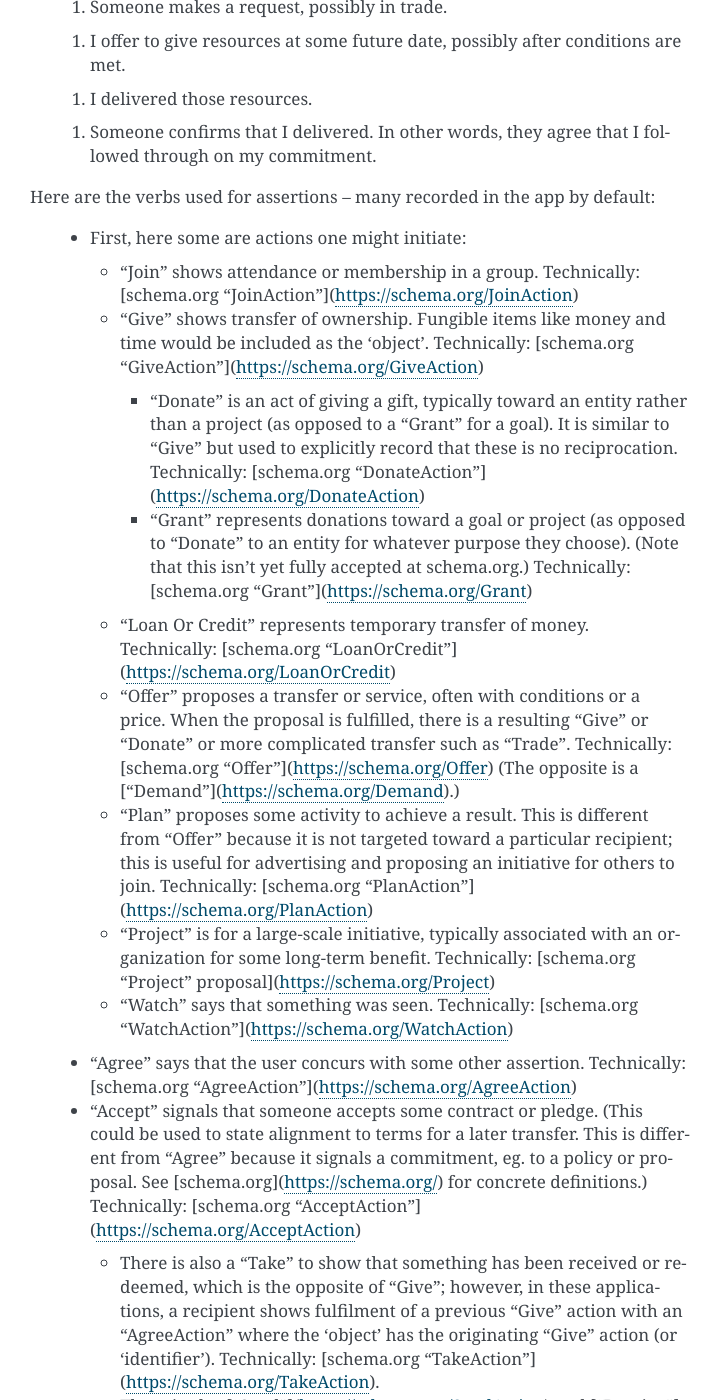
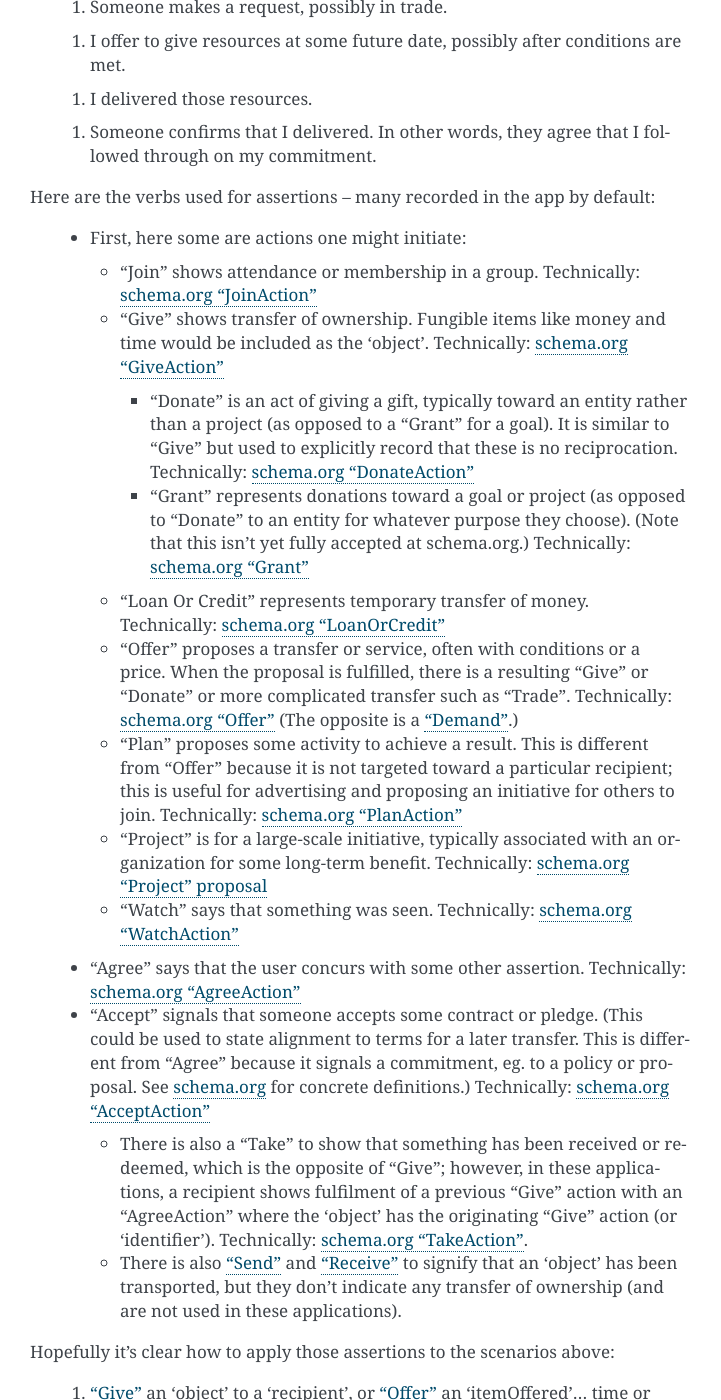
Before and after one commit to trentlarson/endorser-docs, a Sphinx documentation site: the page built from source/transactions.rst, in a window 1280 px wide and 1400 px high, scrolled down 247 px. Shown: the whole window, without its empty margins (390-1111 px from the left). Built offline with Sphinx 7.4.7, drawn with Linux system fonts in a browser that asks for light colours; some of the changed text lies outside the part shown.

Commit message:
fix remaining external links

```diff
--- a/source/pledge.rst
+++ b/source/pledge.rst
@@ -10,7 +10,7 @@
 
 1. I want to record membership for my users.
 
-The specific verbs used in these are "Accept" & "Agree", along with a text description of the pledge. Technically: schema.org ["AcceptAction"](https://schema.org/AcceptAction) and ["AgreeAction"](https://schema.org/AgreeAction)
+The specific verbs used in these are "Accept" & "Agree", along with a text description of the pledge. Technically: schema.org `"AcceptAction" <https://schema.org/AcceptAction>`_ and `"AgreeAction" <https://schema.org/AgreeAction>`_
 
 So we can apply that to the scenarios above, available in the app:
 
@@ -24,6 +24,6 @@
 
 Pledges are used in many places:
 
-  - The [Developer Certificate of Origin](https://developercertificate.org/) is a pledge that the developer created their contribution, and git projects can enforce that pledge, eg. at [GitHub](https://github.com/apps/dco).
+  - The `Developer Certificate of Origin <https://developercertificate.org/>`_ is a pledge that the developer created their contribution, and git projects can enforce that pledge, eg. at `GitHub <https://github.com/apps/dco>`_.
 
-  - The [Thick Red Line](https://thickredline.org/) aims to build membership inside police departments with a simple pledge (regarding victimless crimes -- see [page 3 here](https://thickredline.org/wp-content/uploads/2020/10/The_Police_and_Sheriffs_Dept_Starter_Pack_Handbook-1.pdf)).
+  - The `Thick Red Line <https://thickredline.org/>`_ aims to build membership inside police departments with a simple pledge (regarding victimless crimes -- see `page 3 here <https://thickredline.org/wp-content/uploads/2020/10/The_Police_and_Sheriffs_Dept_Starter_Pack_Handbook-1.pdf>`_).
--- a/source/transactions.rst
+++ b/source/transactions.rst
@@ -20,47 +20,47 @@
 
   - First, here some are actions one might initiate:
 
-    - "Join" shows attendance or membership in a group. Technically: [schema.org "JoinAction"](https://schema.org/JoinAction)
+    - "Join" shows attendance or membership in a group. Technically: `schema.org "JoinAction" <https://schema.org/JoinAction>`_
 
-    - "Give" shows transfer of ownership. Fungible items like money and time would be included as the 'object'. Technically: [schema.org "GiveAction"](https://schema.org/GiveAction)
+    - "Give" shows transfer of ownership. Fungible items like money and time would be included as the 'object'. Technically: `schema.org "GiveAction" <https://schema.org/GiveAction>`_
 
-      - "Donate" is an act of giving a gift, typically toward an entity rather than a project (as opposed to a "Grant" for a goal). It is similar to "Give" but used to explicitly record that these is no reciprocation. Technically: [schema.org "DonateAction"](https://schema.org/DonateAction)
+      - "Donate" is an act of giving a gift, typically toward an entity rather than a project (as opposed to a "Grant" for a goal). It is similar to "Give" but used to explicitly record that these is no reciprocation. Technically: `schema.org "DonateAction" <https://schema.org/DonateAction>`_
 
-      - "Grant" represents donations toward a goal or project (as opposed to "Donate" to an entity for whatever purpose they choose). (Note that this isn't yet fully accepted at schema.org.) Technically: [schema.org "Grant"](https://schema.org/Grant)
+      - "Grant" represents donations toward a goal or project (as opposed to "Donate" to an entity for whatever purpose they choose). (Note that this isn't yet fully accepted at schema.org.) Technically: `schema.org "Grant" <https://schema.org/Grant>`_
 
-    - "Loan Or Credit" represents temporary transfer of money. Technically: [schema.org "LoanOrCredit"](https://schema.org/LoanOrCredit)
+    - "Loan Or Credit" represents temporary transfer of money. Technically: `schema.org "LoanOrCredit" <https://schema.org/LoanOrCredit>`_
 
-    - "Offer" proposes a transfer or service, often with conditions or a price. When the proposal is fulfilled, there is a resulting "Give" or "Donate" or more complicated transfer such as "Trade". Technically: [schema.org "Offer"](https://schema.org/Offer) (The opposite is a ["Demand"](https://schema.org/Demand).)
+    - "Offer" proposes a transfer or service, often with conditions or a price. When the proposal is fulfilled, there is a resulting "Give" or "Donate" or more complicated transfer such as "Trade". Technically: `schema.org "Offer" <https://schema.org/Offer>`_ (The opposite is a `"Demand" <https://schema.org/Demand>`_.)
 
-    - "Plan" proposes some activity to achieve a result. This is different from "Offer" because it is not targeted toward a particular recipient; this is useful for advertising and proposing an initiative for others to join. Technically: [schema.org "PlanAction"](https://schema.org/PlanAction)
+    - "Plan" proposes some activity to achieve a result. This is different from "Offer" because it is not targeted toward a particular recipient; this is useful for advertising and proposing an initiative for others to join. Technically: `schema.org "PlanAction" <https://schema.org/PlanAction>`_
 
-    - "Project" is for a large-scale initiative, typically associated with an organization for some long-term benefit. Technically: [schema.org "Project" proposal](https://schema.org/Project)
+    - "Project" is for a large-scale initiative, typically associated with an organization for some long-term benefit. Technically: `schema.org "Project" proposal <https://schema.org/Project>`_
 
-    - "Watch" says that something was seen. Technically: [schema.org "WatchAction"](https://schema.org/WatchAction)
+    - "Watch" says that something was seen. Technically: `schema.org "WatchAction" <https://schema.org/WatchAction>`_
 
-  - "Agree" says that the user concurs with some other assertion. Technically: [schema.org "AgreeAction"](https://schema.org/AgreeAction)
+  - "Agree" says that the user concurs with some other assertion. Technically: `schema.org "AgreeAction" <https://schema.org/AgreeAction>`_
 
-  - "Accept" signals that someone accepts some contract or pledge. (This could be used to state alignment to terms for a later transfer. This is different from "Agree" because it signals a commitment, eg. to a policy or proposal. See [schema.org](https://schema.org/) for concrete definitions.) Technically: [schema.org "AcceptAction"](https://schema.org/AcceptAction)
+  - "Accept" signals that someone accepts some contract or pledge. (This could be used to state alignment to terms for a later transfer. This is different from "Agree" because it signals a commitment, eg. to a policy or proposal. See `schema.org <https://schema.org/>`_ for concrete definitions.) Technically: `schema.org "AcceptAction" <https://schema.org/AcceptAction>`_
 
-    - There is also a "Take" to show that something has been received or redeemed, which is the opposite of "Give"; however, in these applications, a recipient shows fulfilment of a previous "Give" action with an "AgreeAction" where the 'object' has the originating "Give" action (or 'identifier'). Technically: [schema.org "TakeAction"](https://schema.org/TakeAction).
+    - There is also a "Take" to show that something has been received or redeemed, which is the opposite of "Give"; however, in these applications, a recipient shows fulfilment of a previous "Give" action with an "AgreeAction" where the 'object' has the originating "Give" action (or 'identifier'). Technically: `schema.org "TakeAction" <https://schema.org/TakeAction>`_.
 
-    - There is also ["Send"](https://schema.org/SendAction) and ["Receive"](https://schema.org/ReceiveAction) to signify that an 'object' has been transported, but they don't indicate any transfer of ownership (and are not used in these applications).
+    - There is also `"Send" <https://schema.org/SendAction>`_ and `"Receive" <https://schema.org/ReceiveAction>`_ to signify that an 'object' has been transported, but they don't indicate any transfer of ownership (and are not used in these applications).
 
 Hopefully it's clear how to apply those assertions to the scenarios above:
 
-  1. ["Give"](https://schema.org/GiveAction) an 'object' to a 'recipient', or ["Offer"](https://schema.org/Offer) an 'itemOffered'... time or money or even a ["Service"](https://schema.org/Service).
+  1. `"Give" <https://schema.org/GiveAction>`_ an 'object' to a 'recipient', or `"Offer" <https://schema.org/Offer>`_ an 'itemOffered'... time or money or even a `"Service" <https://schema.org/Service>`_.
 
-    - One could also ["Grant"](https://schema.org/Grant), though that is new to the schema.
+    - One could also `"Grant" <https://schema.org/Grant>`_, though that is new to the schema.
 
-  1. ["Ask"](https://schema.org/AskAction) for 'object', or ["Demand"](https://schema.org/Demand) some help or resource 'itemOffered'.
+  1. `"Ask" <https://schema.org/AskAction>`_ for 'object', or `"Demand" <https://schema.org/Demand>`_ some help or resource 'itemOffered'.
 
-  1. ["Offer"](https://schema.org/Offer) some help or resource, eg. some 'eligibleQuantity' of 'itemOffered' at a 'price' when 'availabilityStarts'.
+  1. `"Offer" <https://schema.org/Offer>`_ some help or resource, eg. some 'eligibleQuantity' of 'itemOffered' at a 'price' when 'availabilityStarts'.
 
-    - One could also ["LoanOrCredit"](https://schema.org/LoanOrCredit) some 'amount' of 'currency' for 'loanTerm'.
+    - One could also `"LoanOrCredit" <https://schema.org/LoanOrCredit>`_ some 'amount' of 'currency' for 'loanTerm'.
 
-  1. ["Give"](https://schema.org/GiveAction) to say that a transfer is done. Senders use this to claim that they transfer ownership to someone else.
+  1. `"Give" <https://schema.org/GiveAction>`_ to say that a transfer is done. Senders use this to claim that they transfer ownership to someone else.
 
-  1. ["Agree"](https://schema.org/AgreeAction) to confirm delivery of a "GiveAction" which is included as the 'object'. This is how recipients signal they've received whatever was given or donated.
+  1. `"Agree" <https://schema.org/AgreeAction>`_ to confirm delivery of a "GiveAction" which is included as the 'object'. This is how recipients signal they've received whatever was given or donated.
 
 In our Endorser app, you can try many of these such as Time or Money Donations, or Credit.
 
@@ -74,8 +74,8 @@
 
 - Some have tackled these problems with tokens; that's a valid approach as well, with upsides of broader markets but downsides of complicated issuance and less private data.
 
-  - [Ying](https://yingme.co/) is building an app with a currency built in.
+  - `Ying <https://yingme.co/>`_ is building an app with a currency built in.
 
-  - [Let's B More](https://letsbmore.timebanks.org/) has a search through their offerings.
+  - `Let's B More <https://letsbmore.timebanks.org/>`_ has a search through their offerings.
 
-- There are signing technologies for cash without a central blockchain: ["Untraceable Off-line Cash in Wallets with Observers" by Stefan Brands](courses.csail.mit.edu/6.857/2009/handouts/untraceable.pdf) shows one way... this ["note on blind signature schemes"](https://blog.cryptographyengineering.com/a-note-on-blind-signature-schemes/) has other links but most are broken. I believe there is more recent work as well but it's hard to find.
+- There are signing technologies for cash without a central blockchain: `"Untraceable Off-line Cash in Wallets with Observers" by Stefan Brands <courses.csail.mit.edu/6.857/2009/handouts/untraceable.pdf>`_ shows one way... this `"note on blind signature schemes" <https://blog.cryptographyengineering.com/a-note-on-blind-signature-schemes/>`_ has other links but most are broken. I believe there is more recent work as well but it's hard to find.
```
Also changed, not shown: source/discovery.rst (+8 -4 lines), source/future.rst (+11 -11 lines), source/index.rst (+0 -8 lines), source/witness.rst (+5 -5 lines).
